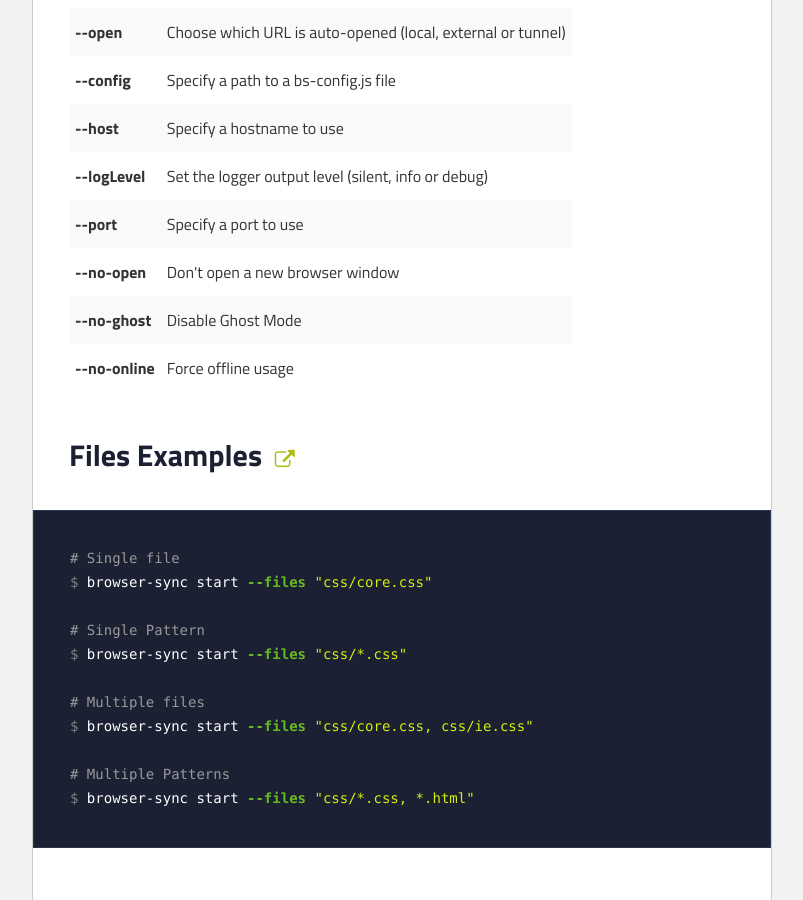
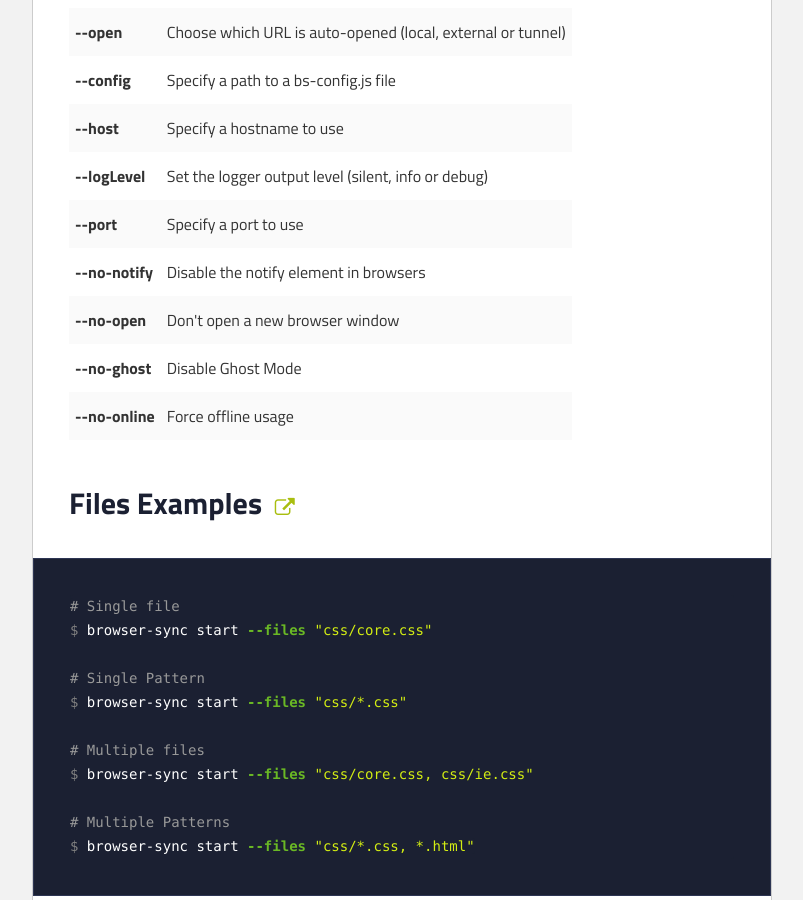
Before and after one commit to susoko/browser-sync-website, a Jekyll site: the page built from docs/command-line.md, in a window 1280 px wide and 900 px high, scrolled down 1093 px. Shown: the whole window, without its empty margins (238-1041 px from the left). Built offline with Jekyll 4.4.1, drawn with Linux system fonts in a browser that asks for light colours.

Commit message:
Update docs for 1.5.3

```diff
--- a/docs/command-line.md
+++ b/docs/command-line.md
@@ -94,6 +94,11 @@
         </tr>
 
         <tr>
+            <td>--no-notify</td>
+            <td>Disable the notify element in browsers</td>
+        </tr>
+
+        <tr>
             <td>--no-open</td>
             <td>Don't open a new browser window</td>
         </tr>
--- a/package.json
+++ b/package.json
@@ -37,5 +37,8 @@
     "pretemplater": "^1.1.2",
     "gulp-plumber": "^0.6.3",
     "marked": "^0.3.2"
+  },
+  "dependencies": {
+    "browser-sync": "^1.5.3"
   }
 }
```
